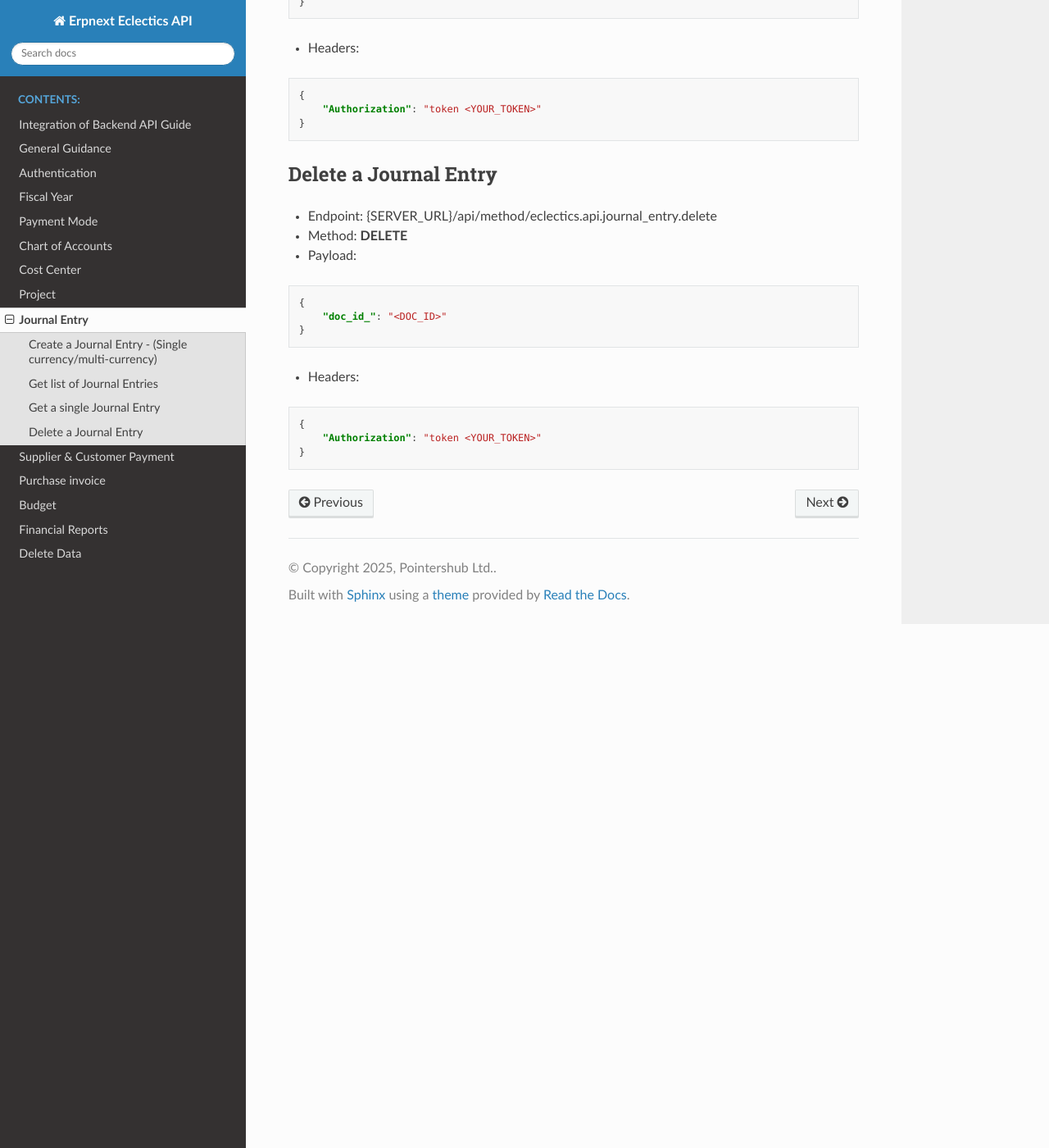
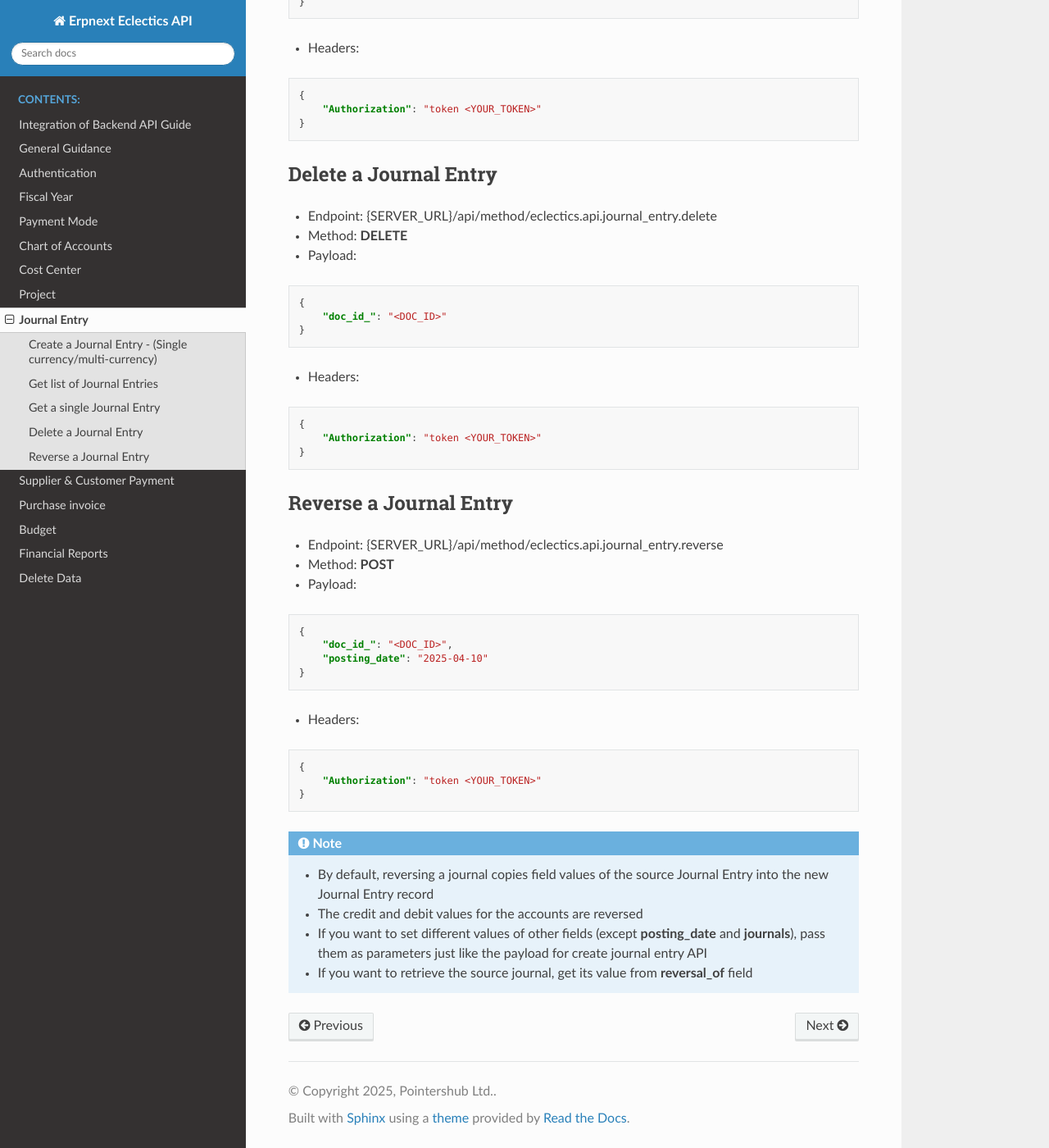
Before and after one commit to stevenyaga/erpnext-api-docs, a Sphinx documentation site: the page built from docs/journal-entry.rst, in a window 1280 px wide and 1400 px high, scrolled down 3475 px. Shown: the whole window at 82% size. Built offline with Sphinx 7.4.7 and the Read the Docs theme 3.1.0, drawn with Linux system fonts in a browser that asks for light colours.

Commit message:
docs:Add documentation for journal entry reversal

```diff
--- a/docs/journal-entry.rst
+++ b/docs/journal-entry.rst
@@ -210,3 +210,35 @@ Delete a Journal Entry
     {
         "Authorization": "token <YOUR_TOKEN>"
     }
+
+
+Reverse a Journal Entry
+-----------------------
+
+- Endpoint: |BASE_API_URL|.journal_entry.reverse
+- Method: **POST**
+- Payload:
+
+.. code-block:: json
+
+    {
+        "doc_id_": "<DOC_ID>",
+        "posting_date": "2025-04-10"
+    }
+
+
+- Headers:
+
+.. code-block:: json
+
+    {
+        "Authorization": "token <YOUR_TOKEN>"
+    }
+
+
+.. note::
+
+    - By default, reversing a journal copies field values of the source Journal Entry into the new Journal Entry record
+    - The credit and debit values for the accounts are reversed
+    - If you want to set different values of other fields (except **posting_date** and **journals**), pass them as parameters just like the payload for create journal entry API
+    - If you want to retrieve the source journal, get its value from **reversal_of** field
```
